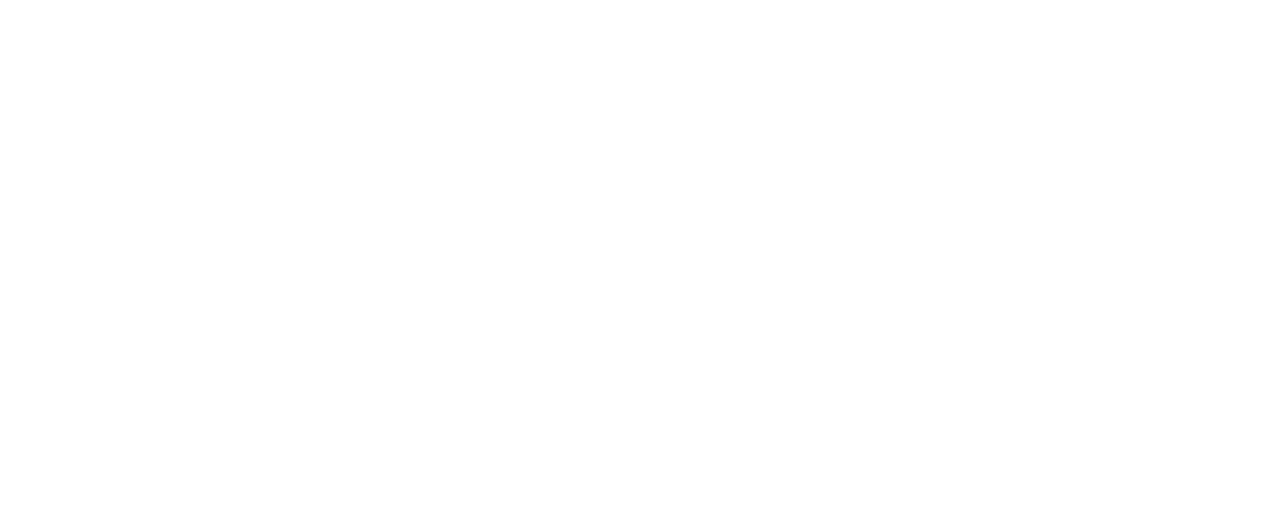
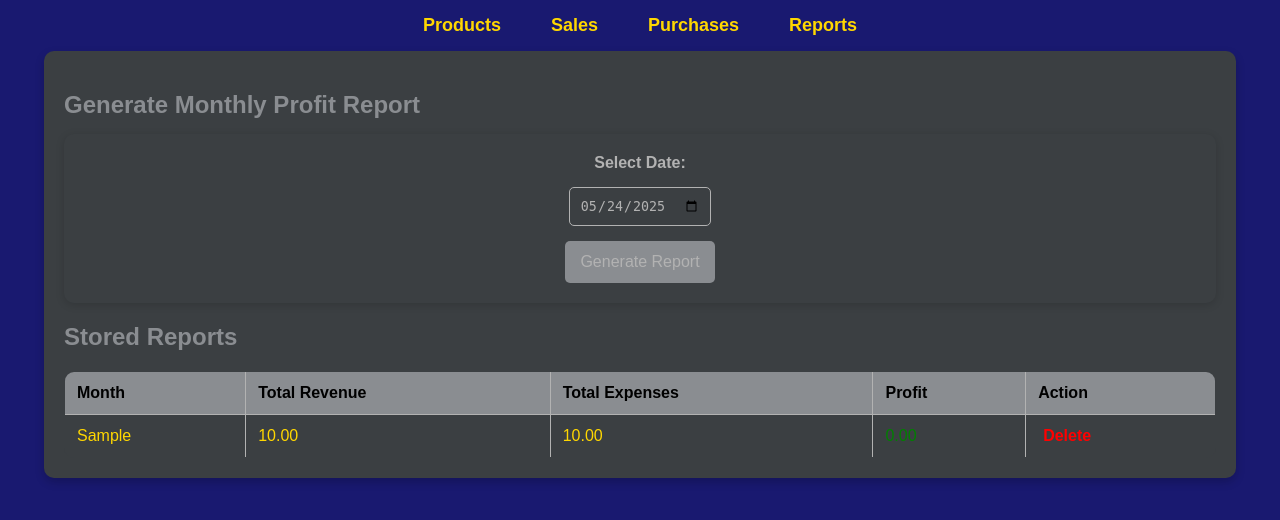
Before and after one commit to MohammedRaghib/ZAFS_book_keeping, a PHP site: page /Reports.php in a window 1280 px wide. Before the commit the part shown is empty. Shown: the top 520 px of the page. Run offline with PHP 8.4, Linux system fonts and the light colour scheme; tables that the repository leaves empty or names only in its code hold one stand-in row (values such as "Sample post").

Commit message:
now added create statements added reports page to navbar finished reports page

```diff
--- a/Nav.php
+++ b/Nav.php
@@ -8,4 +8,7 @@
     <li class="nav-item">
         <a href="Purchases.php" class="nav-link">Purchases</a>
     </li>
+    <li class="nav-item">
+        <a href="Reports.php" class="nav-link">Reports</a>
+    </li>
 </nav>
--- a/Reports.php
+++ b/Reports.php
@@ -0,0 +1,237 @@
+<?php
+include 'db.php';
+
+$selected_date = $_POST['selected_date'] ?? date('Y-m-d');
+$selected_month = date('Y-m', strtotime($selected_date));
+
+$total_revenue = 0;
+$total_expenses = 0;
+$profit = 0;
+
+if (isset($_GET['delete_month'])) {
+    $month_to_delete = $_GET['delete_month'];
+
+    $stmt = $pdo->prepare("DELETE FROM reports WHERE month = ?");
+    $stmt->execute([$month_to_delete]);
+
+    echo "<p class='message'>Report for {$month_to_delete} deleted successfully!</p>";
+}
+
+if ($_SERVER["REQUEST_METHOD"] == "POST" && isset($_POST['generate_report'])) {
+    $sales_query = "SELECT SUM(quantity * selling_price) AS total_revenue FROM sales WHERE DATE_FORMAT(date, '%Y-%m') = ?";
+    $stmt = $pdo->prepare($sales_query);
+    $stmt->execute([$selected_month]);
+    $total_revenue = $stmt->fetchColumn() ?? 0;
+
+    $purchases_query = "SELECT SUM(quantity * purchase_price) AS total_expenses FROM purchases WHERE DATE_FORMAT(date, '%Y-%m') = ?";
+    $stmt = $pdo->prepare($purchases_query);
+    $stmt->execute([$selected_month]);
+    $total_expenses = $stmt->fetchColumn() ?? 0;
+
+    $profit = $total_revenue - $total_expenses;
+
+    $stmt = $pdo->prepare("INSERT INTO reports (month, total_revenue, total_expenses, profit) VALUES (?, ?, ?, ?) ON DUPLICATE KEY UPDATE total_revenue=?, total_expenses=?, profit=?");
+    $stmt->execute([$selected_month, $total_revenue, $total_expenses, $profit, $total_revenue, $total_expenses, $profit]);
+}
+
+$reports = $pdo->query("SELECT * FROM reports ORDER BY month DESC")->fetchAll(PDO::FETCH_ASSOC);
+?>
+
+<!DOCTYPE html>
+<html>
+
+<head>
+    <title>Monthly Profit Report</title>
+    <meta name="viewport" content="width=device-width, initial-scale=1.0">
+    <link rel="stylesheet" href="base.css">
+    <style>
+        /* Main Container */
+        .main-container {
+            max-width: 90%;
+            margin: auto;
+            padding: 20px;
+            background-color: var(--secondary-bg);
+            border-radius: 10px;
+            box-shadow: 0px 4px 10px rgba(0, 0, 0, 0.2);
+        }
+
+        /* Headings */
+        h2 {
+            color: var(--secondary-accent);
+            margin-bottom: 15px;
+        }
+
+        /* Form Styling */
+        form {
+            display: flex;
+            flex-direction: column;
+            align-items: center;
+            gap: 15px;
+            padding: 20px;
+            background-color: var(--secondary-bg);
+            border-radius: 10px;
+            box-shadow: 0px 2px 8px rgba(0, 0, 0, 0.15);
+        }
+
+        /* Labels */
+        label {
+            font-weight: bold;
+            color: var(--secondary-text);
+        }
+
+        /* Input */
+        input[type="date"] {
+            padding: 10px;
+            border-radius: 5px;
+            border: 1px solid var(--secondary-text);
+            background-color: var(--secondary-bg);
+            color: var(--secondary-text);
+        }
+
+        /* Button Styling */
+        button {
+            padding: 12px 15px;
+            border: none;
+            background-color: var(--secondary-accent);
+            color: var(--secondary-text);
+            font-size: 16px;
+            cursor: pointer;
+            border-radius: 5px;
+            transition: background 0.3s ease-in-out;
+        }
+
+        button:hover {
+            background-color: var(--secondary-text);
+            color: var(--secondary-bg);
+        }
+
+        /* Table Styling */
+        table {
+            width: 100%;
+            border-collapse: collapse;
+            margin-top: 20px;
+            background-color: var(--secondary-bg);
+            border-radius: 10px;
+            overflow: hidden;
+        }
+
+        /* Table Headers & Cells */
+        th,
+        td {
+            padding: 12px;
+            border: 1px solid var(--secondary-text);
+            text-align: left;
+        }
+
+        /* Table Header */
+        th {
+            background-color: var(--secondary-accent);
+            color: #000;
+        }
+
+        /* Profit Styling */
+        td.profit {
+            font-weight: bold;
+        }
+
+        /* Negative Profit Styling */
+        td.profit.negative {
+            color: red;
+        }
+
+        /* Positive Profit Styling */
+        td.profit.positive {
+            color: green;
+        }
+
+        /* Action Links */
+        a {
+            text-decoration: none;
+            font-weight: bold;
+            padding: 5px;
+            color: var(--secondary-text);
+        }
+
+        a:hover {
+            text-decoration: underline;
+            color: var(--secondary-accent);
+        }
+
+        a[onclick] {
+            color: red;
+        }
+
+        /* Responsive Design */
+        @media (max-width: 768px) {
+            .main-container {
+                width: 95%;
+            }
+
+            table {
+                font-size: 14px;
+            }
+
+            th,
+            td {
+                padding: 8px;
+            }
+
+            button {
+                font-size: 14px;
+                padding: 10px;
+            }
+        }
+    </style>
+    <script>
+        function resetEverything() {
+            setTimeout(() => {
+                let successMessage = document.querySelector(".message");
+                if (successMessage) successMessage.style.display = "none";
+            }, 2000);
+
+            window.history.replaceState({}, document.title, window.location.pathname);
+        }
+
+        setTimeout(() => {
+            resetEverything();
+        }, 1000);
+    </script>
+</head>
+
+<body>
+    <?php include 'Nav.php'; ?>
+    <main class="main-container">
+        <h2>Generate Monthly Profit Report</h2>
+        <form method="POST">
+            <label>Select Date:</label>
+            <input type="date" name="selected_date" value="<?= $selected_date ?>">
+            <button type="submit" name="generate_report">Generate Report</button>
+        </form>
+
+        <h2>Stored Reports</h2>
+        <table border="1">
+            <tr>
+                <th>Month</th>
+                <th>Total Revenue</th>
+                <th>Total Expenses</th>
+                <th>Profit</th>
+                <th>Action</th>
+            </tr>
+            <?php foreach ($reports as $report) { ?>
+                <tr>
+                    <td><?= $report['month'] ?></td>
+                    <td><?= number_format($report['total_revenue'], 2) ?></td>
+                    <td><?= number_format($report['total_expenses'], 2) ?></td>
+                    <td style="color: <?= $report['profit'] < 0 ? 'red' : 'green' ?>;">
+                        <?= number_format($report['profit'], 2) ?>
+                    </td>
+                    <td>
+                        <a href="?delete_month=<?= $report['month'] ?>" onclick="return confirm('Are you sure you want to delete this report?')">Delete</a>
+                    </td>
+                </tr>
+            <?php } ?>
+        </table>
+    </main>
+</body>
+
+</html>
```
Also changed, not shown: db.php (+39 -0 lines).
